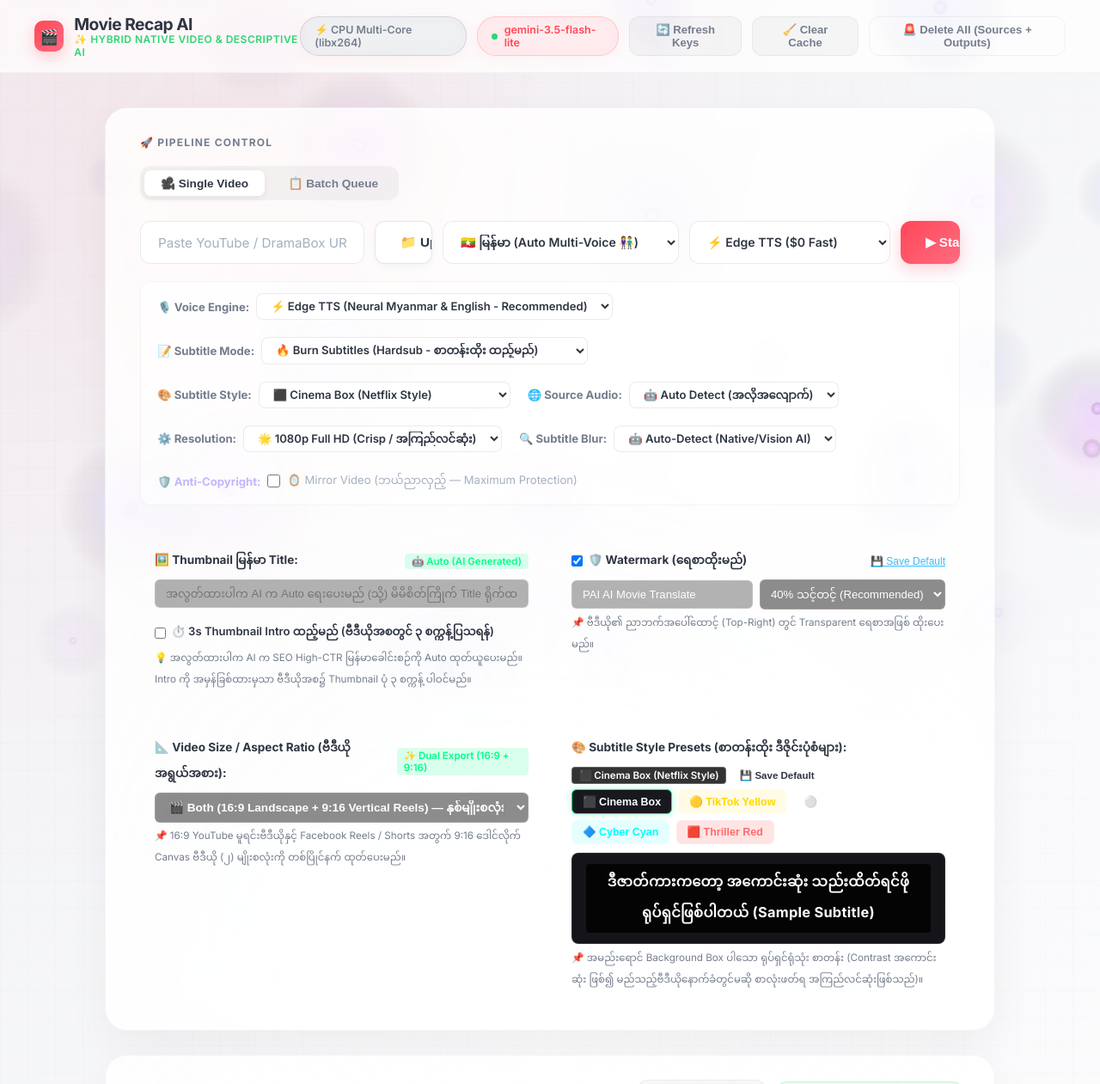
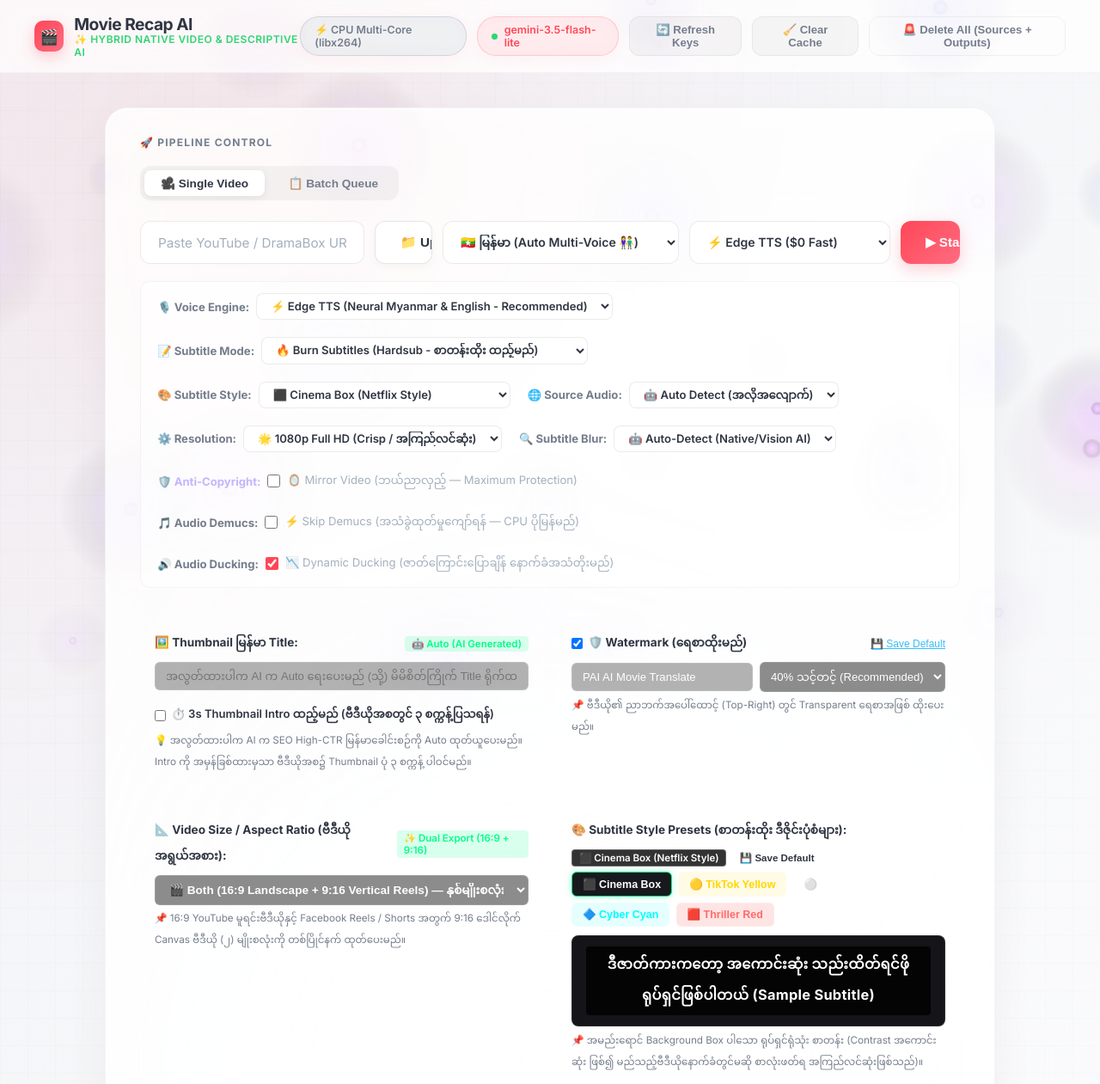
Before and after one commit to paipai1999/ai-translate-agent, a FastAPI app: page / in a window 1280 px wide. Shown: the top 1261 px of the page at 86% size. Run offline with FastAPI, Linux system fonts and the light colour scheme; data that the repository does not hold is empty; parts of the project's set-up code (start-up, migrations or seed data) failed here and were passed over; some libraries are stand-ins or nearby versions; some web fonts are replaced.

Commit message:
fix: resolve Colab Drive sync order and duplicate form fields, sync DEFAULT_CONFIG keys, add Web UI Demucs & Audio Ducking toggles, and increase key ping timeout

```diff
--- a/brain/config.py
+++ b/brain/config.py
@@ -10,7 +10,8 @@ DEFAULT_CONFIG = {
         "scene_threshold": 30.0,           # PySceneDetect sensitivity (lower = more scenes)
         "max_characters": 6,               # Max character names to detect
         "max_scenes_for_llm": 30,          # Scene count cap passed to LLM (context limit)
-        "parallel_processing": True        # Run STT & Scene detection in parallel (set False for Low RAM)
+        "parallel_processing": True,       # Run STT & Scene detection in parallel (set False for Low RAM)
+        "use_demucs": True                 # Vocal separation with Demucs (high accuracy)
     },
     "gemini": {
         "enabled": True,                   # Use Gemini API when writing Burmese recap scripts for natural spoken flow
@@ -56,7 +57,8 @@ DEFAULT_CONFIG = {
     },
     "paths": {
         "output_dir": "outputs",
-        "temp_dir": "temp"
+        "temp_dir": "temp",
+        "clean_temp_after_merge": True
     },
     "copyright_protection": {
         "enabled": True,
@@ -97,6 +99,26 @@ DEFAULT_CONFIG = {
         "outline_width": 3,
         "margin_bottom": 50,
         "max_chars_per_line": 28
+    },
+    "reels": {
+        "enabled": True,
+        "width": 1080,
+        "height": 1920,
+        "blur_background": True,
+        "blur_sigma": 25,
+        "hook_title_color": "&H00D7FF",
+        "font_size": 52,
+        "safe_zone_margin": 160
+    },
+    "action_narration": {
+        "enabled": True,
+        "min_gap_sec": 18.0,
+        "max_bridge_duration_sec": 6.0
+    },
+    "audio_ducking": {
+        "enabled": True,
+        "duck_volume": 0.12,
+        "ambient_volume": 0.35
     },
     "thumbnail_intro": {
         "enabled": False,                  # If True, prepends 3-second freeze-frame thumbnail intro
--- a/templates/index.html
+++ b/templates/index.html
@@ -812,6 +812,20 @@
                     🪞 Mirror Video (ဘယ်ညာလှည့် — Maximum Protection)
                 </label>
             </div>
+            <div style="display:inline-flex; align-items:center; gap:0.5rem;">
+                <span class="strip-title" style="color:var(--muted); font-weight:700;">🎵 Audio Demucs:</span>
+                <label style="font-size:0.82rem; cursor:pointer;" title="Skip Demucs vocal separation to speed up processing significantly on CPU">
+                    <input type="checkbox" id="chk-skip-demucs" onchange="updateDemucsSetting(this.checked)">
+                    ⚡ Skip Demucs (အသံခွဲထုတ်မှုကျော်ရန် — CPU ပိုမြန်မည်)
+                </label>
+            </div>
+            <div style="display:inline-flex; align-items:center; gap:0.5rem;">
+                <span class="strip-title" style="color:var(--muted); font-weight:700;">🔊 Audio Ducking:</span>
+                <label style="font-size:0.82rem; cursor:pointer;" title="Automatically lower original video/BGM audio when voiceover is speaking">
+                    <input type="checkbox" id="chk-audio-ducking" checked onchange="updateAudioDuckingSetting(this.checked)">
+                    📉 Dynamic Ducking (ဇာတ်ကြောင်းပြောချိန် နောက်ခံအသံတိုးမည်)
+                </label>
+            </div>
         </div>
 
         <!-- ── Thumbnail Title & Watermark Branding Strip ── -->
@@ -1394,6 +1408,7 @@
         const subtitleStyle = document.getElementById('select-subtitle-style') ? document.getElementById('select-subtitle-style').value : 'box_black';
         const thumbnailIntro = document.getElementById('chk-thumb-intro') ? document.getElementById('chk-thumb-intro').checked : false;
         const sourceLanguage = document.getElementById('select-source-lang') ? document.getElementById('select-source-lang').value : 'auto';
+        const skipDemucs = document.getElementById('chk-skip-demucs') ? document.getElementById('chk-skip-demucs').checked : false;
 
         const btn = document.getElementById('btn-start');
         const btnText = document.getElementById('btn-start-text');
@@ -1421,7 +1436,8 @@
                     reels_enabled: reelsEnabled,
                     video_format: videoFormat,
                     thumbnail_intro: thumbnailIntro,
-                    source_language: sourceLanguage
+                    source_language: sourceLanguage,
+                    skip_demucs: skipDemucs
                 })
             });
             const data = await res.json();
@@ -1460,6 +1476,7 @@
         const subtitleStyle = document.getElementById('select-subtitle-style') ? document.getElementById('select-subtitle-style').value : 'box_black';
         const thumbnailIntro = document.getElementById('chk-thumb-intro') ? document.getElementById('chk-thumb-intro').checked : false;
         const sourceLanguage = document.getElementById('select-source-lang') ? document.getElementById('select-source-lang').value : 'auto';
+        const skipDemucs = document.getElementById('chk-skip-demucs') ? document.getElementById('chk-skip-demucs').checked : false;
 
         const btn = document.getElementById('btn-batch');
         btn.disabled = true;
@@ -1484,7 +1501,8 @@
                     reels_enabled: reelsEnabled,
                     video_format: videoFormat,
                     thumbnail_intro: thumbnailIntro,
-                    source_language: sourceLanguage
+                    source_language: sourceLanguage,
+                    skip_demucs: skipDemucs
                 })
             });
             const data = await res.json();
@@ -2188,6 +2206,34 @@
             if (cfg.gemini && cfg.gemini.model) {
                 document.getElementById('model-display').textContent = cfg.gemini.model;
             }
+            if (cfg.pipeline && cfg.pipeline.use_demucs !== undefined) {
+                const chkDemucs = document.getElementById('chk-skip-demucs');
+                if (chkDemucs) chkDemucs.checked = !cfg.pipeline.use_demucs;
+            }
+            if (cfg.audio_ducking && cfg.audio_ducking.enabled !== undefined) {
+                const chkDuck = document.getElementById('chk-audio-ducking');
+                if (chkDuck) chkDuck.checked = !!cfg.audio_ducking.enabled;
+            }
+        } catch (e) { console.error(e); }
+    }
+
+    async function updateDemucsSetting(skip) {
+        try {
+            await fetch('/api/config', {
+                method: 'POST',
+                headers: { 'Content-Type': 'application/json' },
+                body: JSON.stringify({ use_demucs: !skip })
+            });
+        } catch (e) { console.error(e); }
+    }
+
+    async function updateAudioDuckingSetting(enabled) {
+        try {
+            await fetch('/api/config', {
+                method: 'POST',
+                headers: { 'Content-Type': 'application/json' },
+                body: JSON.stringify({ audio_ducking: { enabled: enabled } })
+            });
         } catch (e) { console.error(e); }
     }
 
--- a/web_ui.py
+++ b/web_ui.py
@@ -193,9 +193,15 @@ def pipeline_worker(
     subtitle_style="box_black",
     thumbnail_intro=False,
     source_language="auto",
+    skip_demucs=False,
 ):
     current_job_id.set(job_id)
     os.environ["CURRENT_JOB_CANCELLED"] = "0"
+    if skip_demucs:
+        os.environ["SKIP_DEMUCS"] = "true"
+    else:
+        os.environ.pop("SKIP_DEMUCS", None)
+
     if video_format == "16:9" or reels_enabled is False:
         os.environ["DISABLE_REELS"] = "true"
         os.environ.pop("ENABLE_REELS", None)
@@ -334,10 +340,16 @@ def batch_worker(
     subtitle_style="box_black",
     thumbnail_intro=False,
     source_language="auto",
+    skip_demucs=False,
 ):
     from brain.planner import BatchProcessor
     current_job_id.set(job_id)
     os.environ["CURRENT_JOB_CANCELLED"] = "0"
+    if skip_demucs:
+        os.environ["SKIP_DEMUCS"] = "true"
+    else:
+        os.environ.pop("SKIP_DEMUCS", None)
+
     if video_format == "16:9" or reels_enabled is False:
         os.environ["DISABLE_REELS"] = "true"
         os.environ.pop("ENABLE_REELS", None)
@@ -464,6 +476,7 @@ class StartRequest(BaseModel):
     subtitle_style: Optional[str] = "box_black"
     thumbnail_intro: Optional[bool] = False
     source_language: Optional[str] = "auto"
+    skip_demucs: Optional[bool] = False
 
 class BatchStartRequest(BaseModel):
     inputs: List[str]
@@ -480,6 +493,7 @@ class BatchStartRequest(BaseModel):
     subtitle_style: Optional[str] = "box_black"
     thumbnail_intro: Optional[bool] = False
     source_language: Optional[str] = "auto"
+    skip_demucs: Optional[bool] = False
 
 class SubtitleConfigRequest(BaseModel):
     preset: str = "box_black"
@@ -627,6 +641,7 @@ async def start_pipeline(req: StartRequest):
             subtitle_style,
             req.thumbnail_intro,
             req.source_language or "auto",
+            req.skip_demucs or False,
         ),
         daemon=True,
     )
@@ -680,6 +695,7 @@ async def start_batch_pipeline(req: BatchStartRequest):
             subtitle_style,
             req.thumbnail_intro,
             req.source_language or "auto",
+            req.skip_demucs or False,
         ),
         daemon=True,
     )
@@ -1065,6 +1081,19 @@ async def handle_config(request: Request):
             elif isinstance(data["thumbnail_intro"], bool):
                 config_data["thumbnail_intro"]["enabled"] = data["thumbnail_intro"]
             cfg.save_config(config_data)
+        if "audio_ducking" in data:
+            if "audio_ducking" not in config_data:
+                config_data["audio_ducking"] = {}
+            if isinstance(data["audio_ducking"], dict):
+                config_data["audio_ducking"].update(data["audio_ducking"])
+            elif isinstance(data["audio_ducking"], bool):
+                config_data["audio_ducking"]["enabled"] = data["audio_ducking"]
+            cfg.save_config(config_data)
+        if "use_demucs" in data:
+            if "pipeline" not in config_data:
+                config_data["pipeline"] = {}
+            config_data["pipeline"]["use_demucs"] = bool(data["use_demucs"])
+            cfg.save_config(config_data)
         public_config = json.loads(json.dumps(config_data))
         public_config.get("gemini", {}).pop("api_keys", None)
         return {"success": True, "config": public_config}
@@ -1105,7 +1134,7 @@ def get_key_status():
                     headers={"User-Agent": "Mozilla/5.0 (Windows NT 10.0; Win64; x64) Recap/2.2"},
                     method="GET"
                 )
-                with urllib.request.urlopen(req, timeout=3.5) as resp:
+                with urllib.request.urlopen(req, timeout=8.0) as resp:
                     if resp.status == 200:
                         return "ONLINE", 200
             except urllib.error.HTTPError as e:
```
Also changed, not shown: 1 other file.
